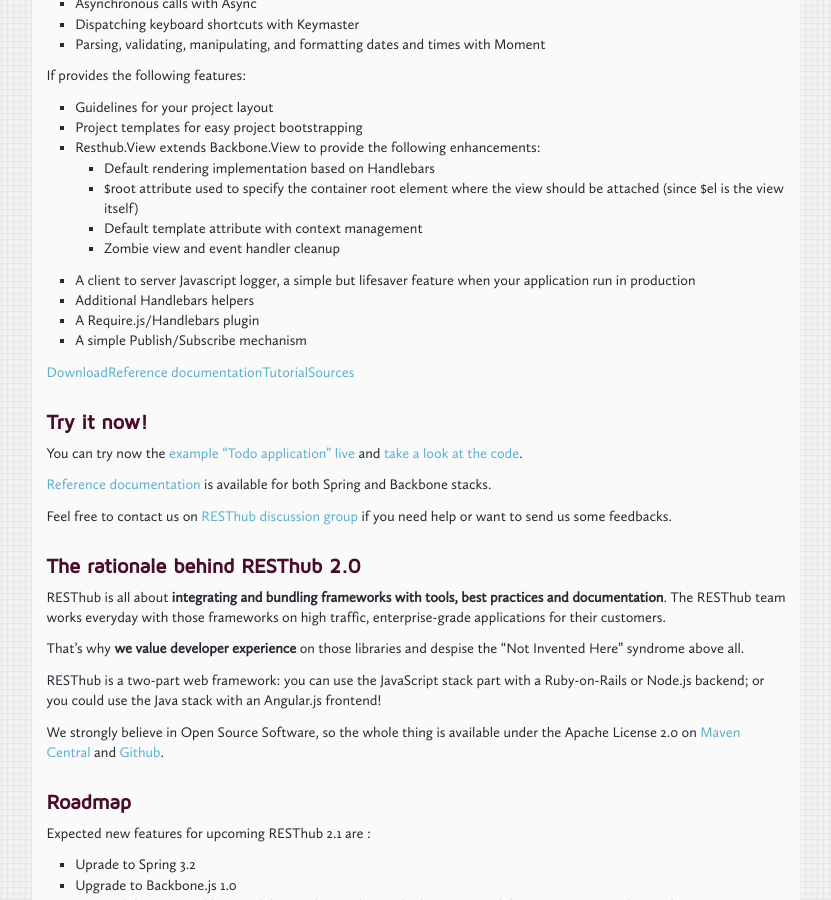
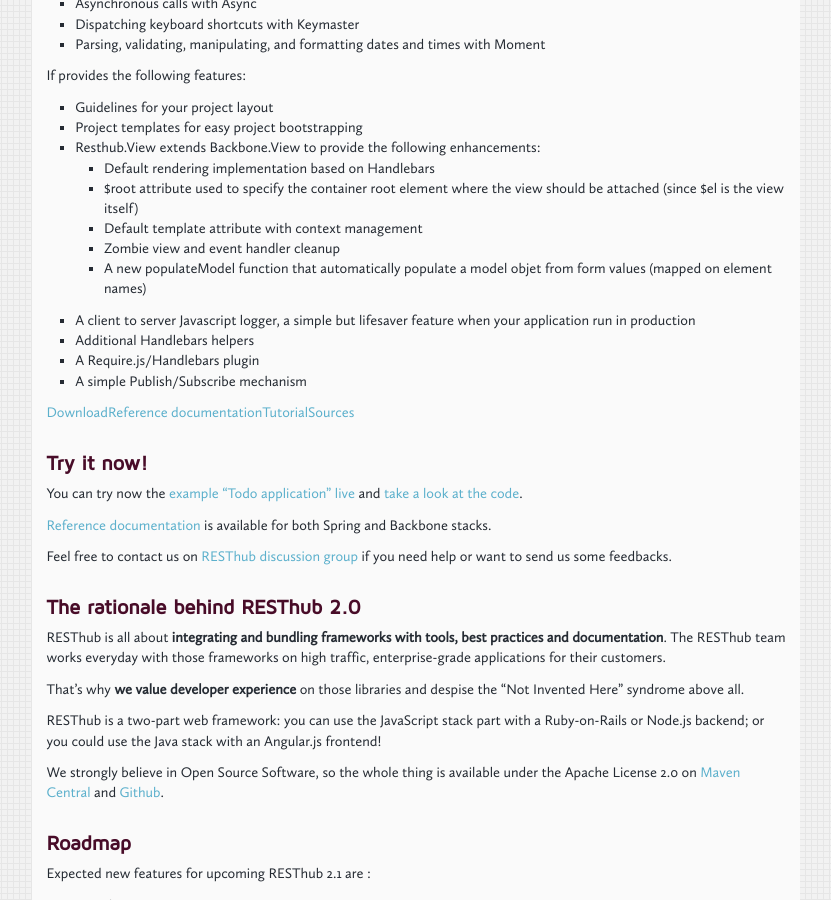
Before and after one commit to pullrequest/pullrequest.github.com, a Jekyll site: the page built from _posts/2012-11-28-resthub-2.markdown, in a window 1280 px wide and 900 px high, scrolled down 1314 px. Shown: the whole window, without its empty margins (118-949 px from the left). Built offline with Jekyll 4.4.1, drawn with Linux system fonts in a browser that asks for light colours; nearby versions of some CDN libraries; comment, search, counter and statistics services are not loaded.

Commit message:
add populateModel description

```diff
--- a/_posts/2012-11-28-resthub-2.markdown
+++ b/_posts/2012-11-28-resthub-2.markdown
@@ -65,6 +65,7 @@
     - $root attribute used to specify the container root element where the view should be attached (since $el is the view itself)
     - Default template attribute with context management
     - Zombie view and event handler cleanup
+    - A new populateModel function that automatically populate a model objet from form values (mapped on element names)
  - A client to server Javascript  logger, a simple  but lifesaver feature when your application run in production
  - Additional Handlebars helpers
  - A Require.js/Handlebars plugin
```
